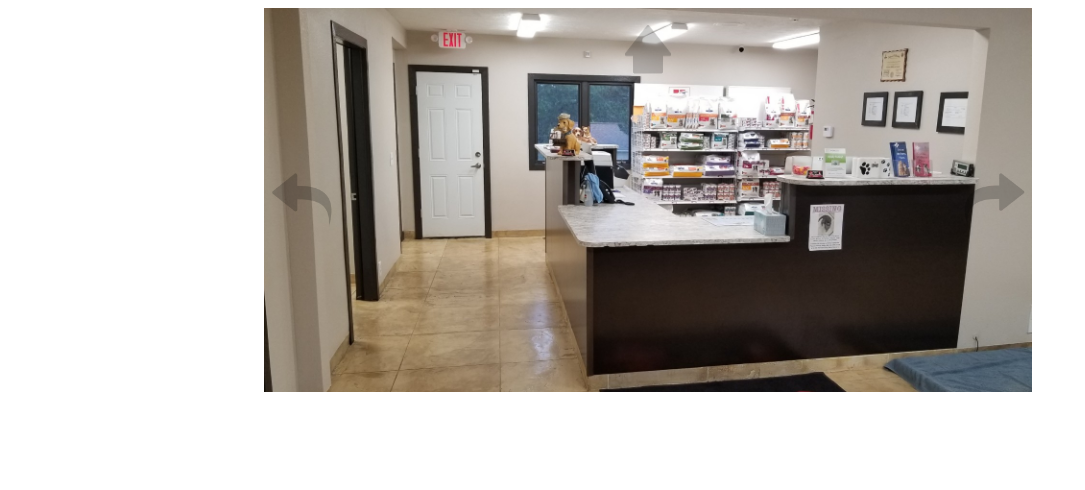
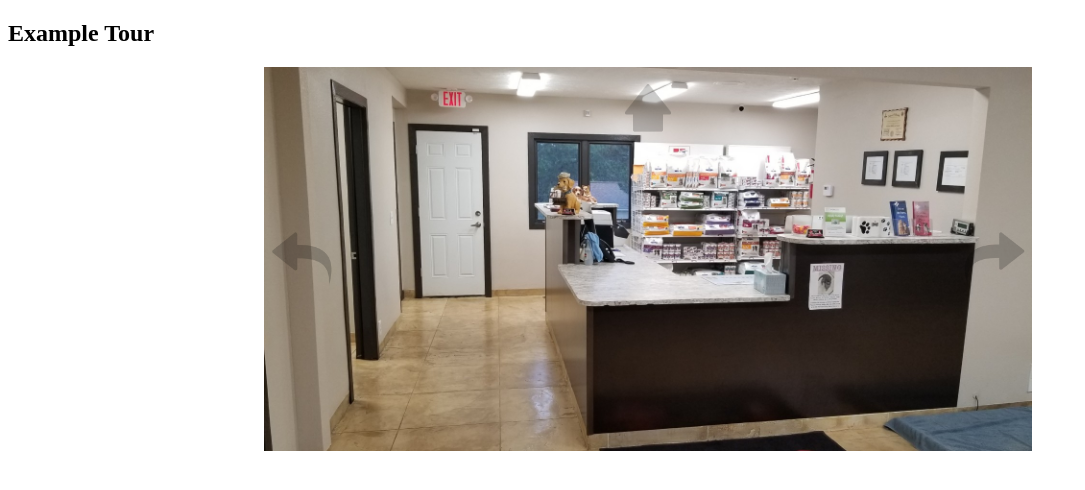
Before and after one commit to JasonTiemann/TourJS, a plain HTML site: page index.html in a window 1280 px wide. Shown: the whole page, without its empty margins (0-1085 px from the left). Drawn offline with Linux system fonts and the light colour scheme.

Commit message:
Update index.html

```diff
--- a/index.html
+++ b/index.html
@@ -6,7 +6,7 @@
 	<link rel="stylesheet" href="./tourJS.css">
 </head>
 <body>
-
+	<h2>Example Tour</h2>
 	<div id="testTourDiv" style="width:60%;margin-left:20%;"></div>
 
 	<script>
```
